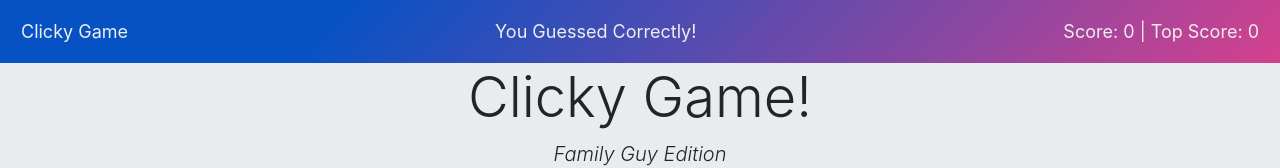
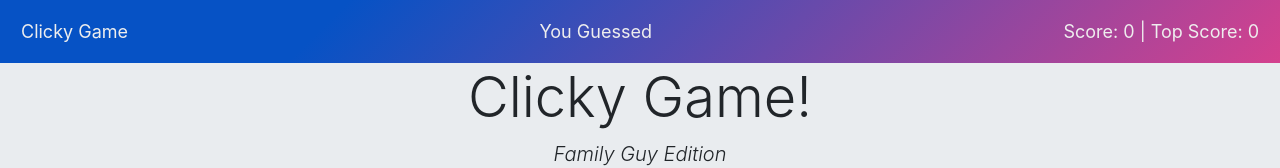
Before and after one commit to Adoni0/clicky-app, a React (Create React App) app: page / in a window 1280 px wide. Shown: the top 168 px of the page. Built offline with nearby package versions, Linux system fonts and the light colour scheme.

Commit message:
topscore and psuedo code for image randomize

```diff
--- a/src/components/Home.js
+++ b/src/components/Home.js
@@ -10,103 +10,46 @@
         characters,
         score: 0,
         topScore: 0,
-        guessedCorrect: "You Guessed Correctly!",
-        guessedIncorrect: "You Guessed Incorrectly!"
+        guessedCorrect: "Correctly!",
+        guessedIncorrect: "Incorrectly!"
     }
 
-    handleScore = () => {
+    incrementScore = () => {
         var newScore = this.state.score + 1;
         this.setState({ score: newScore })
+
+        var highScore = this.state.topScore;
+        if(newScore >= highScore) {
+            this.setState({ topScore: newScore })
+        }
     }
 
-
+    showGuessResult = () => {
+        var correctGuess = this.state.guessedCorrect;
+        var wrongGuess = this.state.guessedIncorrect;
+        // var arr = [];
+        //if image is clicked push id# to array
+        //if image clicked id# is already in array then reset score and shuffle cards
+        //if image clicked id# is not in array then call increment score function
+    }
 
     render() {
         return (
             <div>
                 <Score value={this.state.score}
-                top={this.state.topScore}/>
+                    top={this.state.topScore}
+                    guess={this.showGuessResult}/>
                 <Jumbotron />
 
                 <div className="row row-cols-1 row-cols-md-3">
-                {this.state.characters.map(char => {
-                    return <Card
-                        img={char.src}
-                        update={this.handleScore}
-                    />
-                })}
+                    {this.state.characters.map(char => {
+                        return <Card
+                            img={char.src}
+                            update={this.incrementScore}
+                        />
+                    })}
                 </div>
             </div>
-
-
-            /* <div className="col mb-4">
-              <div className="card left" id='stewie1'>
-                <img src="https://www.liveabout.com/thmb/AZq8udcF7H9mN1-TSdwJfRoqxOc=/300x0/filters:no_upscale():max_bytes(150000):strip_icc():format(webp)/familyGuy__Stewie_para_72-56a00a5f3df78cafda9fc0cc.jpg" id='stew1' className="card-img-top" alt="..." />
-              </div>
-            </div>
-            <div className="col mb-4">
-              <div className="card center" id='herbert'>
-                <img src="https://sottai.files.wordpress.com/2010/04/herbert-family-guy.jpg" id='herb' className="card-img-top" alt="..." />
-              </div>
-            </div>
-            <div className="col mb-4">
-              <div className="card right" id='carter'>
-                <img src="https://i.pinimg.com/originals/b7/5e/bb/b75ebba8e88fc3c338a82bb1876643e9.jpg" className="card-img-top" alt="..." />
-              </div>
-            </div>
-            <div className="col mb-4">
-              <div className="card left" id='joe'>
-                <img src="https://a1cf74336522e87f135f-2f21ace9a6cf0052456644b80fa06d4f.ssl.cf2.rackcdn.com/images/characters/p-family-guy-Patrick-Warburton.jpg" className="card-img-top" alt="..." />
-              </div>
-            </div>
-
-            <div className="col mb-4">
-              <div className="card center" id='cleaveland'>
-                <img src="https://www.liveabout.com/thmb/9hDbpua-5jQG7pH_c-16yF5H0F4=/300x0/filters:no_upscale():max_bytes(150000):strip_icc():format(webp)/cleveland_v2Fb080309-56a00cf55f9b58eba4aead78.jpg" id='cleave' className="card-img-top" alt="..." />
-              </div>
-            </div>
-
-            <div className="col mb-4">
-              <div className="card right" id='quagmire'>
-                <img src="https://www.liveabout.com/thmb/1k4LHSdZPiQNnbxMXT_xcXwRX24=/475x0/filters:no_upscale():max_bytes(150000):strip_icc():format(webp)/fGuyQuagmireArt_v1fa-57a96bf33df78cf459bb222a.jpg" id='quag' className="card-img-top" alt="..." />
-              </div>
-            </div>
-
-            <div className="col mb-4">
-              <div className="card left" id='chris'>
-                <img src="https://www.liveabout.com/thmb/D6_8tRfI1EJ2UHXQYKY5UoNRUUI=/520x0/filters:no_upscale():max_bytes(150000):strip_icc():format(webp)/fGuy2006_Chris_f-56a00aff3df78cafda9fc740.jpg" id='chrs' className="card-img-top" alt="..." />
-              </div>
-            </div>
-
-            <div className="col mb-4">
-              <div className="card center" id='meg'>
-                <img src="https://www.liveabout.com/thmb/_q3WDsOk_KSBGoS8sh2LU2-FFhM=/520x0/filters:no_upscale():max_bytes(150000):strip_icc():format(webp)/fGuy2006_Meg_f-56a00b005f9b58eba4aea214.jpg" id='megatron' className="card-img-top" alt="..." />
-              </div>
-            </div>
-
-            <div className="col mb-4">
-              <div className="card right" id='brian'>
-                <img src="https://www.liveabout.com/thmb/BZpbhDgZrMxOUdqqWArsayPicz8=/520x0/filters:no_upscale():max_bytes(150000):strip_icc():format(webp)/fGuy2006_Brian_f-56a00b003df78cafda9fc74f.jpg" id='bri' className="card-img-top" alt="..." />
-              </div>
-            </div>
-
-            <div className="col mb-4">
-              <div className="card left" id='peter'>
-                <img src="https://img00.deviantart.net/9cd2/i/2015/217/7/0/peter_griffin__family_guy__32_by_frasier_and_niles-d94aejw.jpg" id='pete' className="card-img-top" alt="..." />
-              </div>
-            </div>
-
-            <div className="col mb-4">
-              <div className="card center" id='lois'>
-                <img src="https://www.liveabout.com/thmb/qL9NuJ5lmmRzMyFngIz9SyYjSiw=/520x0/filters:no_upscale():max_bytes(150000):strip_icc():format(webp)/fGuy2006_Lois_f-56a00b003df78cafda9fc743.jpg" id='lis' className="card-img-top" alt="..." />
-              </div>
-            </div>
-
-            <div className="col mb-4">
-              <div className="card right" id='stewie2'>
-                <img src="https://www.liveabout.com/thmb/fc5QH6AXdNtQRwuaQevxSSiwp1k=/520x0/filters:no_upscale():max_bytes(150000):strip_icc():format(webp)/fGuy2006_Stewie1_f-56a00b003df78cafda9fc746.jpg" id='stew2' className="card-img-top" alt="..." />
-              </div>
-            </div> */
 
 
         )
--- a/src/components/Score.js
+++ b/src/components/Score.js
@@ -11,7 +11,7 @@
         <div>
             <nav className="navbar">
                 <a href='#'>Clicky Game</a>
-                <a href='#'>You Guessed Correctly!</a>
+                <a href='#'>You Guessed {props.guess}</a>
                 <a href='#'>Score: <span>{props.value}</span> | Top Score: <span>{props.top}</span></a>
             </nav>
         </div>
--- a/src/components/ShuffleCards.js
+++ b/src/components/ShuffleCards.js
@@ -1,6 +1,8 @@
 import React from 'react'
 
 export default function ShuffleCards(props) {
+
+
     return (
         <div>
 
```
